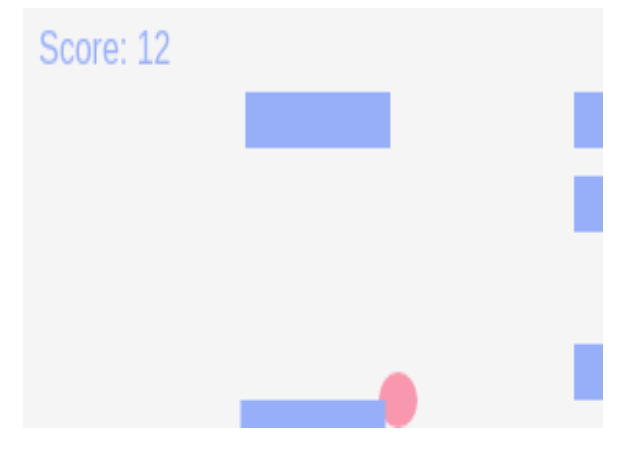
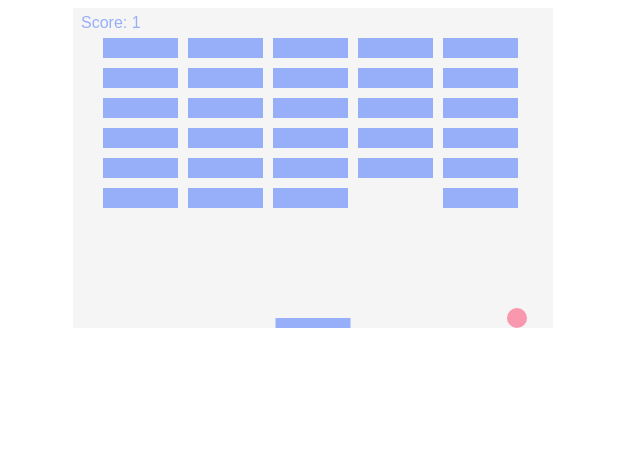
Before and after one commit to michellesprojects/Canvas-Game, a plain HTML site: page Canvas-Game/index.html in a window 1280 px wide. Shown: the whole page, without its empty margins (327-967 px from the left). Drawn offline with Linux system fonts and the light colour scheme.

Commit message:
fix styling

```diff
--- a/Canvas-Game/index.html
+++ b/Canvas-Game/index.html
@@ -9,7 +9,7 @@
   </head>
 
   <body>
-    <canvas id="Canvas"></canvas>
+    <canvas id="Canvas" width="480" height="320"></canvas>
 
     <script src="app.js"></script>
   </body>
--- a/Canvas-Game/style.css
+++ b/Canvas-Game/style.css
@@ -2,12 +2,12 @@
 
 #Canvas {
   /* border: 2px solid lightskyblue; */
+
   background: whitesmoke;
   padding-left: 0;
   padding-right: 0;
   margin-left: auto;
   margin-right: auto;
   display: block;
-  width: 580px;
-  height: 420px;
+
 }
```
